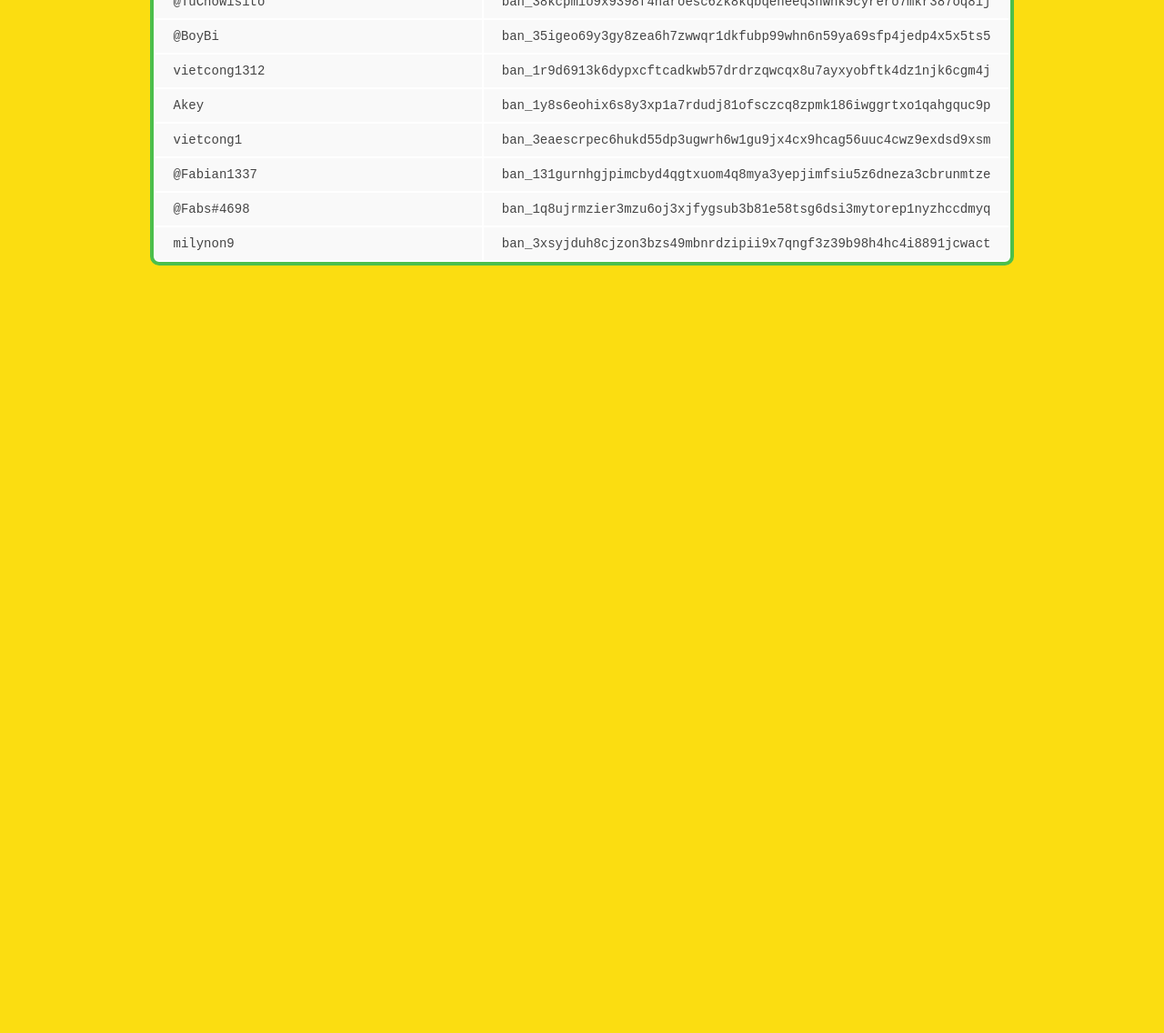
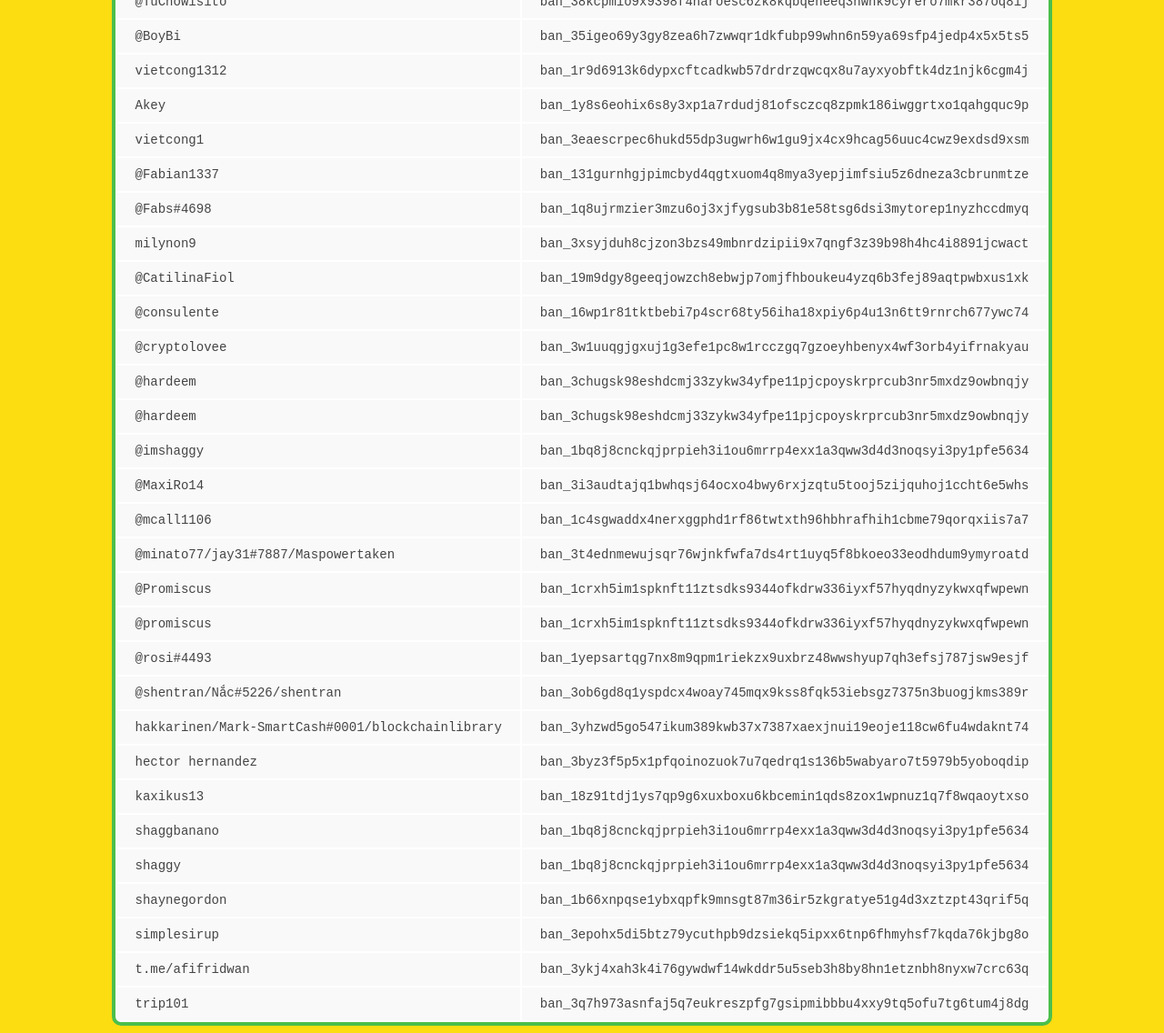
Before and after one commit to Formatted/YellowPages, a plain HTML site: page index.html in a window 1280 px wide. Shown: the part 4761-5897 px from the top of the page at 91% size. Before the commit the page ends 5061 px from the top, so only its background shows below. Drawn offline with nearby package versions, Linux system fonts and the light colour scheme.

Commit message:
update
12/2/2018 20:30:38

```diff
--- a/index.html
+++ b/index.html
@@ -600,6 +600,28 @@
         { name: '@Fabian1337', address: 'ban_131gurnhgjpimcbyd4qgtxuom4q8mya3yepjimfsiu5z6dneza3cbrunmtze' },
         { name: '@Fabs#4698', address: 'ban_1q8ujrmzier3mzu6oj3xjfygsub3b81e58tsg6dsi3mytorep1nyzhccdmyq' },
         { name: 'milynon9', address: 'ban_3xsyjduh8cjzon3bzs49mbnrdzipii9x7qngf3z39b98h4hc4i8891jcwact' },
+        { name: '@CatilinaFiol', address: 'ban_19m9dgy8geeqjowzch8ebwjp7omjfhboukeu4yzq6b3fej89aqtpwbxus1xk' },
+        { name: '@consulente', address: 'ban_16wp1r81tktbebi7p4scr68ty56iha18xpiy6p4u13n6tt9rnrch677ywc74' },
+        { name: '@cryptolovee', address: 'ban_3w1uuqgjgxuj1g3efe1pc8w1rcczgq7gzoeyhbenyx4wf3orb4yifrnakyau' },
+        { name: '@hardeem', address: 'ban_3chugsk98eshdcmj33zykw34yfpe11pjcpoyskrprcub3nr5mxdz9owbnqjy' },
+        { name: '@hardeem', address: 'ban_3chugsk98eshdcmj33zykw34yfpe11pjcpoyskrprcub3nr5mxdz9owbnqjy' },
+        { name: '@imshaggy', address: 'ban_1bq8j8cnckqjprpieh3i1ou6mrrp4exx1a3qww3d4d3noqsyi3py1pfe5634' },
+        { name: '@MaxiRo14', address: 'ban_3i3audtajq1bwhqsj64ocxo4bwy6rxjzqtu5tooj5zijquhoj1ccht6e5whs' },
+        { name: '@mcall1106', address: 'ban_1c4sgwaddx4nerxggphd1rf86twtxth96hbhrafhih1cbme79qorqxiis7a7' },
+        { name: '@minato77/jay31#7887/Maspowertaken', address: 'ban_3t4ednmewujsqr76wjnkfwfa7ds4rt1uyq5f8bkoeo33eodhdum9ymyroatd' },
+        { name: '@Promiscus', address: 'ban_1crxh5im1spknft11ztsdks9344ofkdrw336iyxf57hyqdnyzykwxqfwpewn' },
+        { name: '@promiscus', address: 'ban_1crxh5im1spknft11ztsdks9344ofkdrw336iyxf57hyqdnyzykwxqfwpewn' },
+        { name: '@rosi#4493', address: 'ban_1yepsartqg7nx8m9qpm1riekzx9uxbrz48wwshyup7qh3efsj787jsw9esjf' },
+        { name: '@shentran/Nắc#5226/shentran', address: 'ban_3ob6gd8q1yspdcx4woay745mqx9kss8fqk53iebsgz7375n3buogjkms389r' },
+        { name: 'hakkarinen/Mark-SmartCash#0001/blockchainlibrary', address: 'ban_3yhzwd5go547ikum389kwb37x7387xaexjnui19eoje118cw6fu4wdaknt74' },
+        { name: 'hector hernandez', address: 'ban_3byz3f5p5x1pfqoinozuok7u7qedrq1s136b5wabyaro7t5979b5yoboqdip' },
+        { name: 'kaxikus13', address: 'ban_18z91tdj1ys7qp9g6xuxboxu6kbcemin1qds8zox1wpnuz1q7f8wqaoytxso' },
+        { name: 'shaggbanano', address: 'ban_1bq8j8cnckqjprpieh3i1ou6mrrp4exx1a3qww3d4d3noqsyi3py1pfe5634' },
+        { name: 'shaggy', address: 'ban_1bq8j8cnckqjprpieh3i1ou6mrrp4exx1a3qww3d4d3noqsyi3py1pfe5634' },
+        { name: 'shaynegordon', address: 'ban_1b66xnpqse1ybxqpfk9mnsgt87m36ir5zkgratye51g4d3xztzpt43qrif5q' },
+        { name: 'simplesirup', address: 'ban_3epohx5di5btz79ycuthpb9dzsiekq5ipxx6tnp6fhmyhsf7kqda76kjbg8o' },
+        { name: 't.me/afifridwan', address: 'ban_3ykj4xah3k4i76gywdwf14wkddr5u5seb3h8by8hn1etznbh8nyxw7crc63q' },
+        { name: 'trip101', address: 'ban_3q7h973asnfaj5q7eukreszpfg7gsipmibbbu4xxy9tq5ofu7tg6tum4j8dg' },
       ]
     }
   })
```
